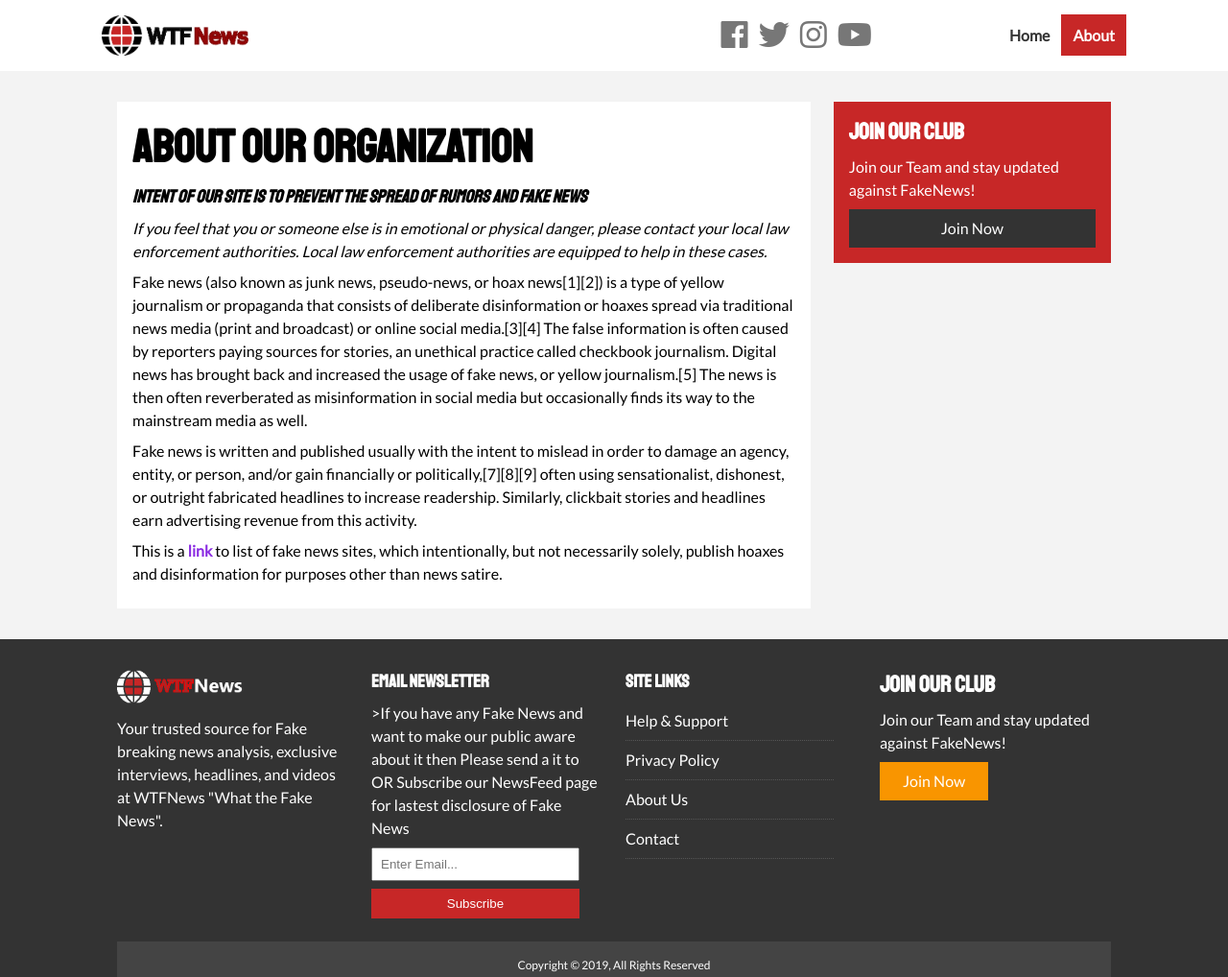
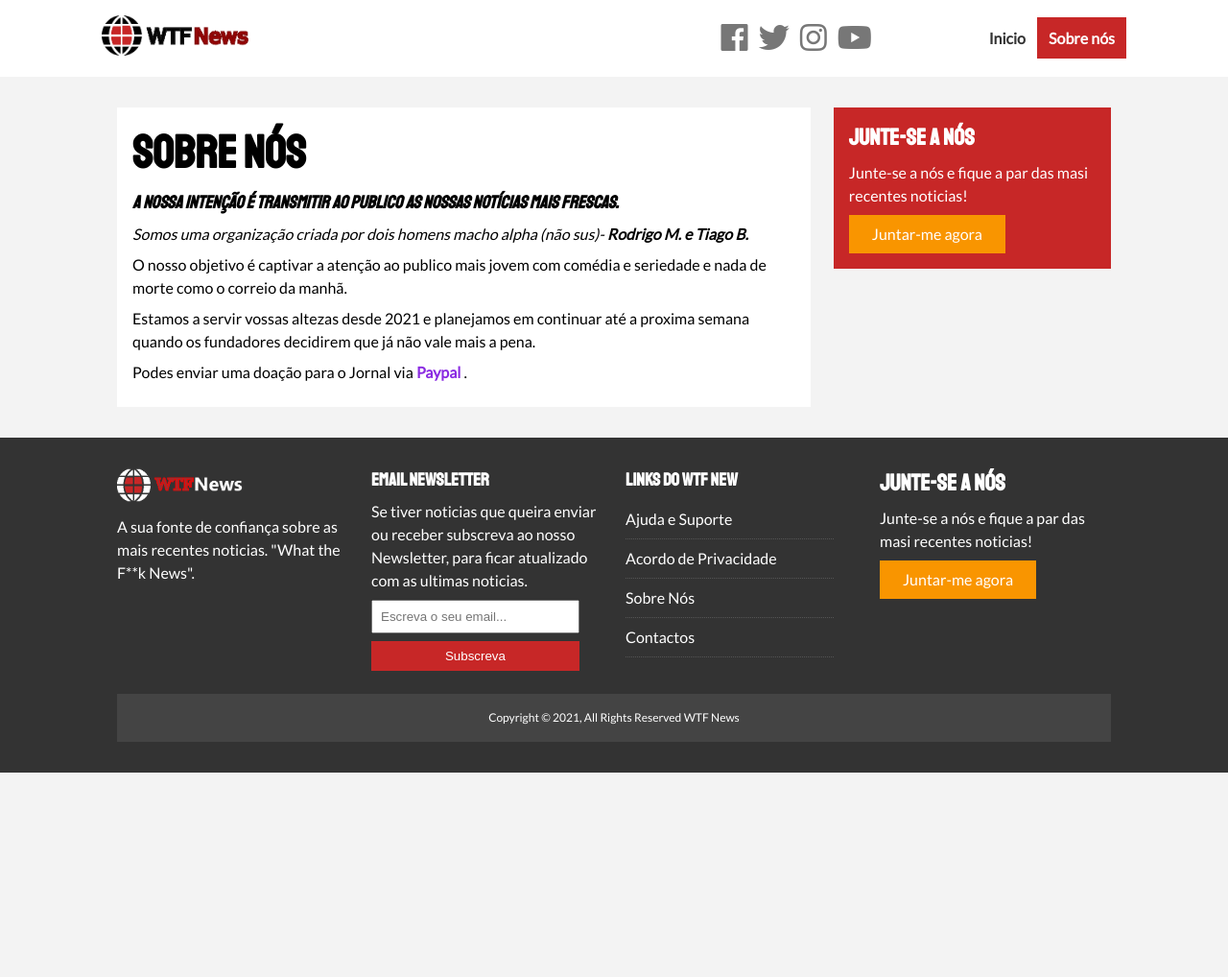
Before and after one commit to rodas123/WTF-News, a plain HTML site: page about.html in a window 1280 px wide. Shown: the top 1018 px of the page at 96% size. After the commit the page ends 805 px from the top, so only its background shows below. Drawn offline with Linux system fonts and the light colour scheme.

Commit message:
Update about.html

```diff
--- a/about.html
+++ b/about.html
@@ -9,12 +9,12 @@
   <link rel="stylesheet" href="css/style.css">
   <link rel="stylesheet" media="screen and (max-width: 768px)" href="css/responsive.css">
   <link rel="shortcut icon" type="image/x-icon" href="favicon.ico">
-  <title>WTF News | About</title>
+  <title>What The F##k News| Sobre Nós</title>
 </head>
 <body>
   <nav id="main-nav">
     <div class="container">
-      <img src="img/logo.png" alt="NewsGrid" class="logo">
+     <a href="index.html"><img src="img/logo.png" alt="NewsGrid" class="logo"></a>
       <div class="social">
         <a href="http://facebook.com" target="_blank"><i class="fab fa-facebook fa-2x"></i></a>
         <a href="http://twitter.com" target="_blank"><i class="fab fa-twitter fa-2x"></i></a>
@@ -22,8 +22,8 @@
         <a href="http://youtube.com" target="_blank"><i class="fab fa-youtube fa-2x"></i></a>
       </div>
       <ul>
-        <li><a href="index.html">Home</a></li>
-        <li><a class="current" href="about.html">About</a></li>
+        <li><a href="index.html">Inicio</a></li>
+        <li><a class="current" href="about.html">Sobre nós</a></li>
       </ul>
     </div>
   </nav>
@@ -32,17 +32,17 @@
     <div class="container">
       <div class="page-container">
         <article class="card">
-          <h1 class="l-heading">About Our Organization</h1>
-          <i><h3>Intent of our site is to prevent the spread of rumors and fake news</h3></i>
-          <p><i>If you feel that you or someone else is in emotional or physical danger, please contact your local law enforcement authorities. Local law enforcement authorities are equipped to help in these cases.</i></p>
-          <p>Fake news (also known as junk news, pseudo-news, or hoax news[1][2]) is a type of yellow journalism or propaganda that consists of deliberate disinformation or hoaxes spread via traditional news media (print and broadcast) or online social media.[3][4] The false information is often caused by reporters paying sources for stories, an unethical practice called checkbook journalism. Digital news has brought back and increased the usage of fake news, or yellow journalism.[5] The news is then often reverberated as misinformation in social media but occasionally finds its way to the mainstream media as well.</p>
-          <p>Fake news is written and published usually with the intent to mislead in order to damage an agency, entity, or person, and/or gain financially or politically,[7][8][9] often using sensationalist, dishonest, or outright fabricated headlines to increase readership. Similarly, clickbait stories and headlines earn advertising revenue from this activity.</p>
-          <p>This is a <strong><a class="fl" href="https://en.wikipedia.org/wiki/List_of_fake_news_websites#cite_note-10">link </a></strong>to list of fake news sites, which intentionally, but not necessarily solely, publish hoaxes and disinformation for purposes other than news satire.</p>
+          <h1 class="l-heading">Sobre Nós</h1>
+          <i><h3>A nossa intenção é transmitir ao publico as nossas notícias mais frescas.</h3></i>
+          <p><i>Somos uma organização criada por dois homens macho alpha (não sus)- <b>Rodrigo M. e Tiago B.</b></i></p>
+          <p>O nosso objetivo é captivar a atenção ao publico mais jovem com comédia e seriedade e nada de morte como o correio da manhã.</p>
+          <p>Estamos a servir vossas altezas desde 2021 e planejamos em continuar até a proxima semana quando os fundadores decidirem que já não vale mais a pena.</p>
+          <p>Podes enviar uma doação para o Jornal via <strong><a class="fl" href="https://easteregg.com">Paypal </a></strong>.</p>
         </article>
         <aside class="card bg-primary">
-          <h2>Join Our Club</h2>
-          <p>Join our Team and stay updated against FakeNews!</p>
-          <a href="#" class="btn btn-dark btn-block">Join Now</a>
+        <h2>Junte-se a nós</h2>
+        <p>Junte-se a nós e fique a par das masi recentes noticias!</p>
+        <a href="#" class="btn btn-secondary">Juntar-me agora</a>
         </aside>
       </div >
     </div>
@@ -53,33 +53,33 @@
     <div class="container footer-container">
       <div>
         <img src="img/logo_light.png" alt="NewsGrid">
-        <p>Your trusted source for Fake breaking news analysis, exclusive interviews, headlines, and videos at WTFNews "What the Fake News".</p>
+        <p>A sua fonte de confiança sobre as mais recentes noticias. "What the F**k News".</p>
       </div>
       <div>
         <h3>Email Newsletter</h3>
-        <p>>If you have any Fake News and want to make our public aware about it then Please send a it to OR Subscribe our NewsFeed page for lastest disclosure of Fake News</p>
+        <p>Se tiver noticias que queira enviar ou receber subscreva ao nosso Newsletter, para ficar atualizado com as ultimas noticias.</p>
         <form>
-          <input type="email" placeholder="Enter Email...">
-          <input type="submit" value="Subscribe" class="btn btn-primary">
+          <input type="email" placeholder="Escreva o seu email...">
+          <input type="submit" value="Subscreva" class="btn btn-primary">
         </form>
       </div>
       <div>
-        <h3>Site Links</h3>
+        <h3>Links do WTF New</h3>
         <ul class="list">
-          <li><a href="#">Help & Support</a></li>
-          <li><a href="#">Privacy Policy</a></li>
-          <li><a href="#">About Us</a></li>
-          <li><a href="#">Contact</a></li>
+          <li><a href="#">Ajuda e Suporte</a></li>
+          <li><a href="#">Acordo de Privacidade</a></li>
+          <li><a href="#">Sobre Nós</a></li>
+          <li><a href="#">Contactos</a></li>
         </ul>
       </div>
       <div>
-        <h2>Join Our Club</h2>
-        <p>Join our Team and stay updated against FakeNews!</p>
-        <a href="#" class="btn btn-secondary">Join Now</a>
+        <h2>Junte-se a nós</h2>
+        <p>Junte-se a nós e fique a par das masi recentes noticias!</p>
+        <a href="#" class="btn btn-secondary">Juntar-me agora</a>
       </div>
       <div>
         <p>
-          Copyright &copy; 2019, All Rights Reserved
+         Copyright &copy; 2021, All Rights Reserved WTF News
         </p>
       </div>
     </div>
```
